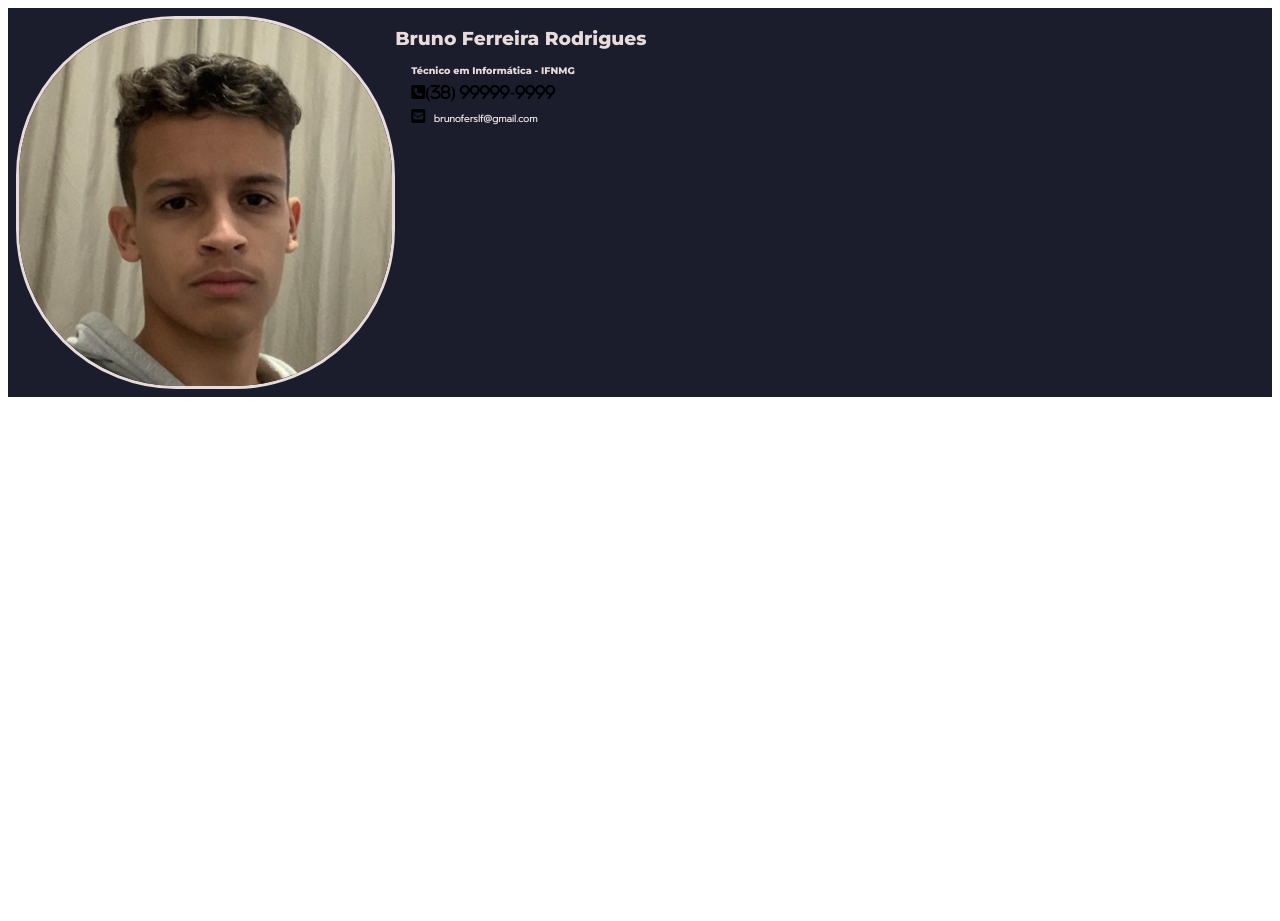
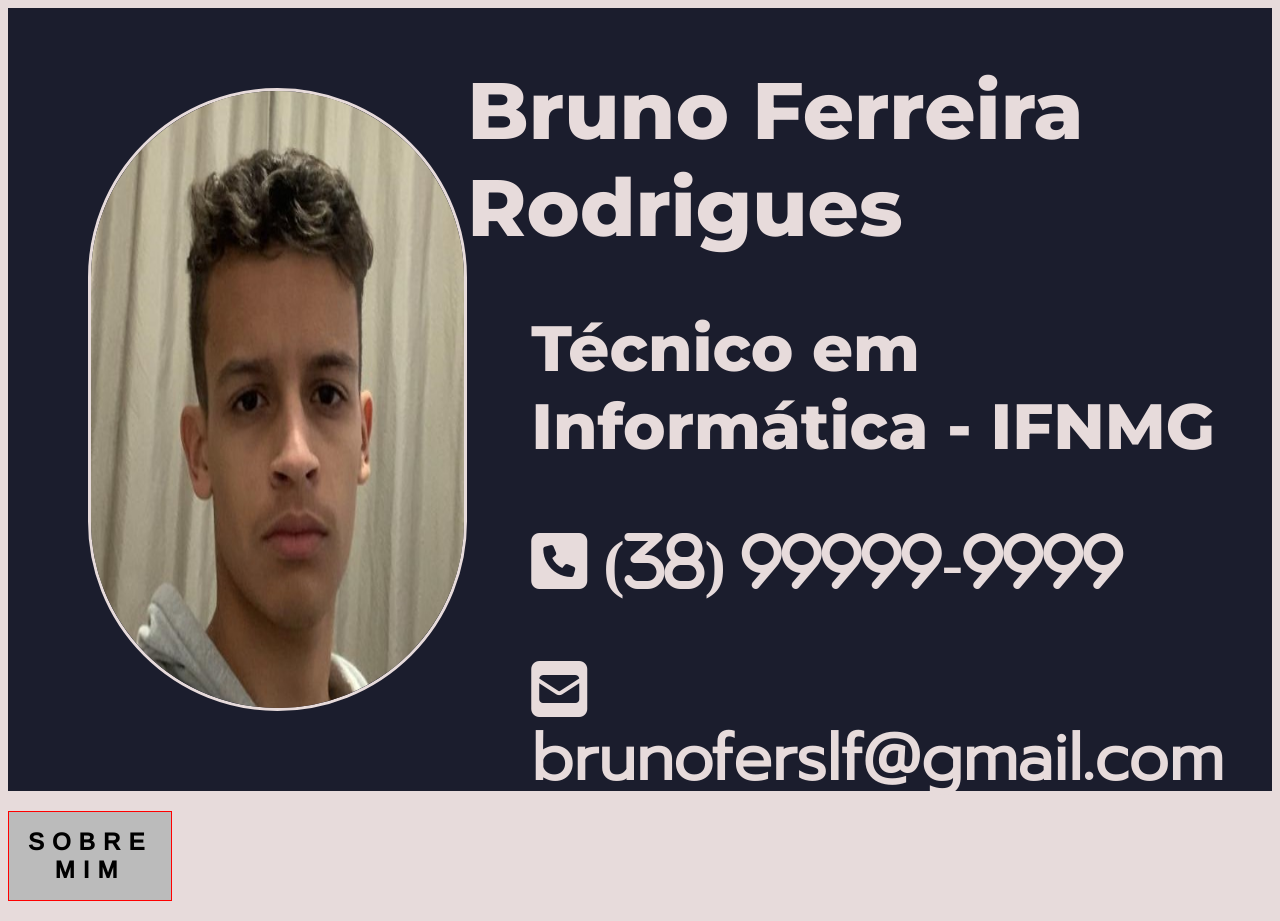
Before and after one commit to brunofrodrigues/Curriculum-Canva, a plain HTML site: page index.html in a window 1280 px wide. Before the commit the page ends 800 px from the top, so only its background shows below. Drawn offline with nearby package versions, Linux system fonts and the light colour scheme.

Commit message:
atualizando para desktop

```diff
--- a/css/index.css
+++ b/css/index.css
@@ -1,6 +1,13 @@
 @import url('https://fonts.googleapis.com/css2?family=Montserrat:wght@800&display=swap');
 
 @import url('https://fonts.googleapis.com/css2?family=Prompt:wght@300&display=swap');
+
+@import url('https://fonts.googleapis.com/css2?family=Arimo:wght@500&display=swap');
+
+
+html {
+    background-color: #e7dbdb;
+}
 
 
 * {
@@ -14,14 +21,15 @@
 
 #bruno-img {
     width: 30%;
-    border-radius: 10rem;
+    border-radius: 20rem;
     border-color: #e7dbdb;
     border-style: solid;
-    margin: 0.5rem 0 0.5rem 0.5rem;
+    margin: 5rem 0 5rem 5rem;
 }
 
 #bruno-name {
     font-family: 'Montserrat', sans-serif;
+    font-size: 5rem;
     color: #e7dbdb;
 }
 
@@ -33,18 +41,39 @@
 #tec-info {
     font-family: 'Montserrat', sans-serif;
     color: #e7dbdb;
-    font-size: 0.6rem;
-    margin: -0.2rem 0 0 1rem;
+    font-size: 4rem;
+    margin: 0 0 0 4rem;
 }
 
 a {
     color: #e7dbdb;
-    font-size: 0.6rem;
+    font-size: 4rem;
     text-decoration: none;
     word-spacing: 0.3rem;
     font-family: 'Prompt', sans-serif;
 }
 
+a:hover {
+    color: #aa9f9f;
+}
+
 i {
-    margin: 0.5rem 0 0 1rem;
+    color: #e7dbdb;
+    font-family: 'Prompt', sans-serif;
+    font-size: 4rem;
+    margin: 4rem 0 0 4rem;
 }
+
+#curriculum {
+}
+
+#about-title {
+    font-family: 'Arimo', sans-serif;
+    letter-spacing: 0.5rem;
+    width: 13%;
+    background-color: #BBBBBB;
+    text-align: center;
+    padding: 1rem;
+    border-radius: 0;
+    border: 0.1rem solid red;
+}
--- a/index.html
+++ b/index.html
@@ -13,15 +13,23 @@
     <div id="sup-part">
         <img id="bruno-img" src="./imgs/brunocurriculo-2.jpeg" alt="Foto de Bruno Ferreira Rodrigues">
         <div id="infos">
-            <h3 id="bruno-name">Bruno Ferreira Rodrigues</h3>
-            <h4 id="tec-info">Técnico em Informática - IFNMG</h4>
-            <i class="fa-solid fa-square-phone">(38) 99999-9999</i>
-            <i class="fa-solid fa-square-envelope"><a href="mail: brunoferslf@gmail.com"> brunoferslf@gmail.com</a></i>
+            <h1 id="bruno-name">Bruno Ferreira Rodrigues</h1>
+            <h2 id="tec-info">Técnico em Informática - IFNMG</h2>
+            <i class="fa-solid fa-square-phone"> (38) 99999-9999</i>
+            <i class="fa-solid fa-square-envelope"><a href="mailto: brunoferslf@gmail.com"> brunoferslf@gmail.com</a></i>
 
         </div>
 
 
     </div>
 
+    <div id="curriculum">
+        <div id="about">
+            <h2 id="about-title">SOBRE MIM</h2>
+
+        </div>
+
+    </div>
+
 </body>
 </html>
```
